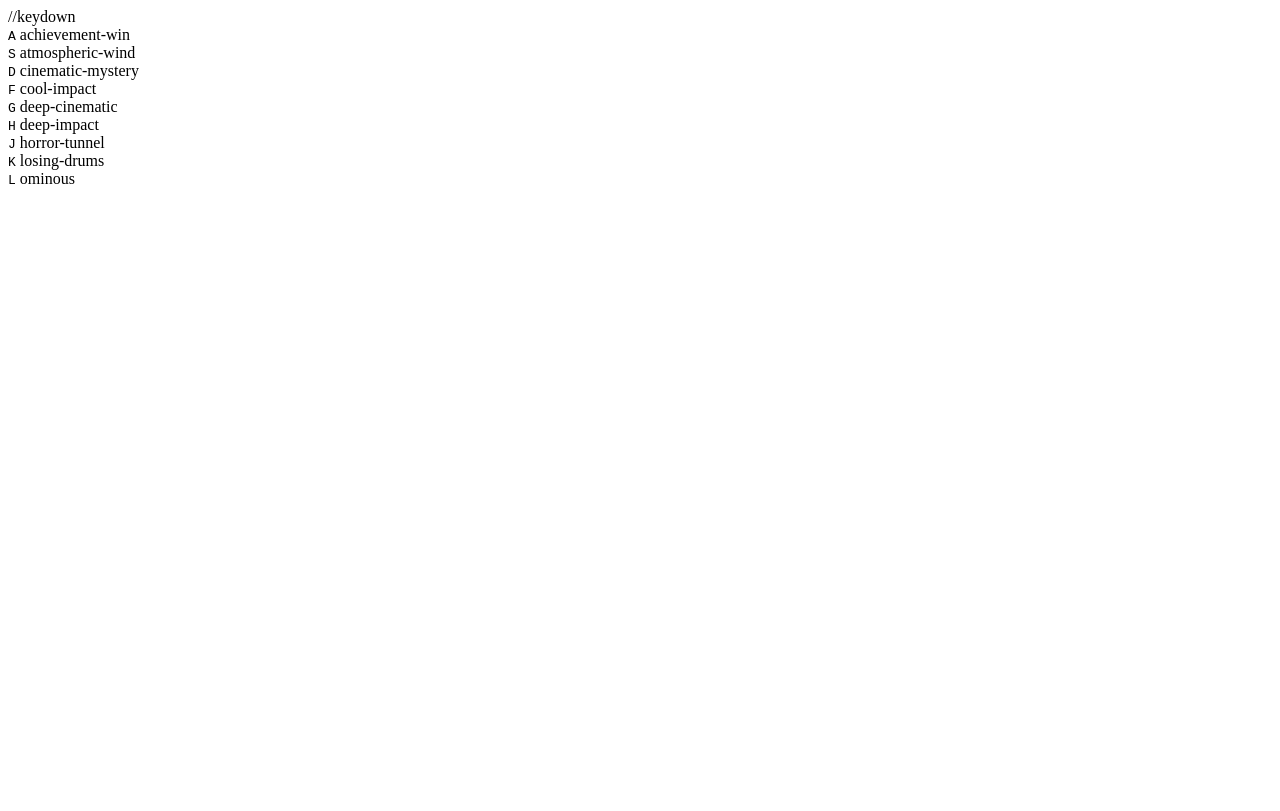
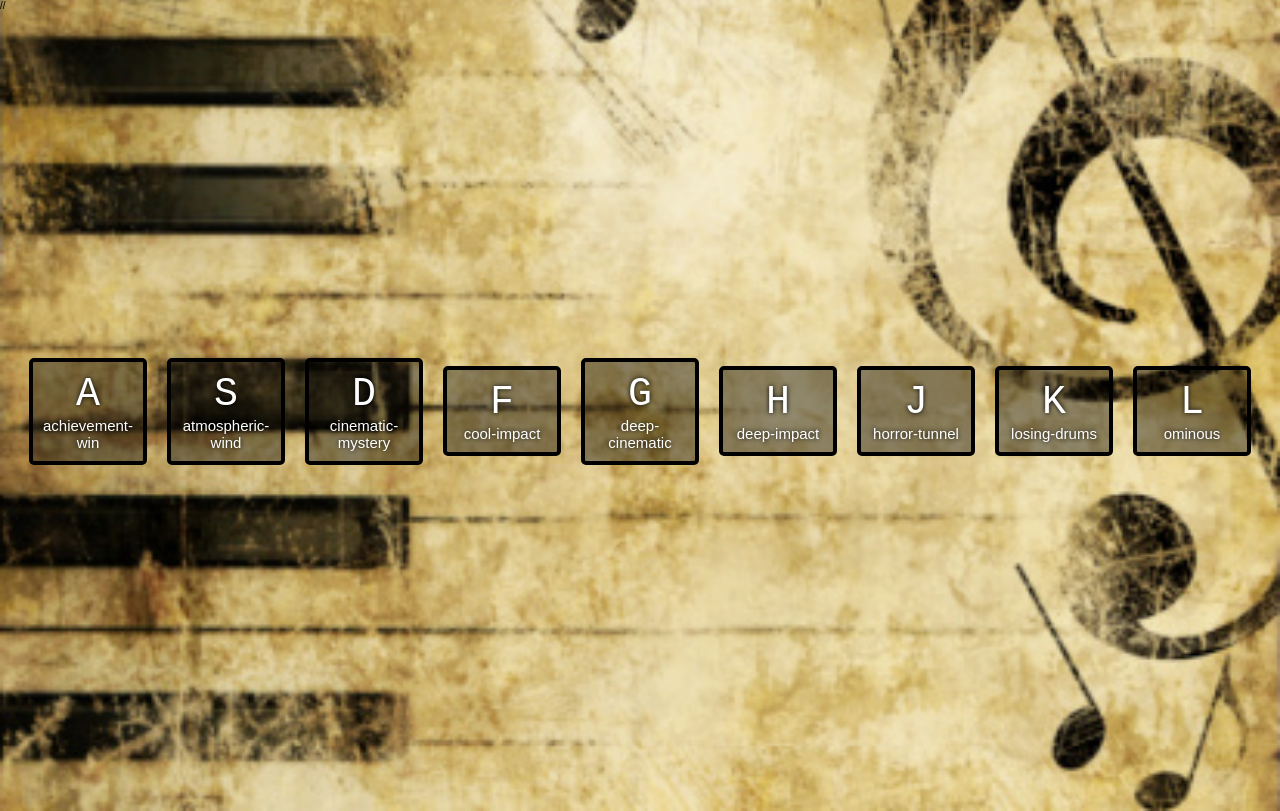
Before and after one commit to aastha-design/javascript, a plain HTML site: page index.html in a window 1280 px wide. Drawn offline with Linux system fonts and the light colour scheme.

Commit message:
adding the contents of drum kit folder

```diff
--- a/index.html
+++ b/index.html
@@ -1,10 +1,8 @@
-//keydown
-
-
 <!DOCTYPE html>
 <html>
     <head>
         <title>Js drum kit</title>
+        //<link rel="stylesheet" href="style.css">
         <link href="style.css">
     </head>
     <body>
@@ -69,10 +67,24 @@
         <script>
             window.addEventListener('keydown',function(e){
                 let audio=document.querySelector(`audio[data-key="${e.keyCode}"]`);
+                let key=document.querySelector(`.key[data-key="${e.keyCode}"]`);
+                //console.log(key);
+
                 //console.log(audio);
                 if(!audio) return//stop the function from executing
+                audio.currentTime=0;//rewind to the start
                 audio.play();
+                key.classList.add('playing');
             })
+
+
+            function removeTransition(){
+                key.classList.remove('playing');
+            }
+
+            const keys=document.querySelectorAll('.key');
+            console.log(keys);
+            keys.forEach(key =>key.addEventListener('transitioned',removeTransition));
         </script>
 
 
--- a/style.css
+++ b/style.css
@@ -0,0 +1,51 @@
+html {
+    font-size: 10px;
+    background: url('./bg_image.jpg') bottom center;
+    background-size: cover;
+  }
+
+  body,html {
+    margin: 0;
+    padding: 0;
+    font-family: sans-serif;
+  }
+
+  .keys {
+    display: flex;
+    flex: 1;
+    min-height: 100vh;
+    align-items: center;
+    justify-content: center;
+  }
+
+  .key {
+    border: .4rem solid black;
+    border-radius: .5rem;
+    margin: 1rem;
+    font-size: 1.5rem;
+    padding: 1rem .5rem;
+    transition: all .07s ease;
+    width: 10rem;
+    text-align: center;
+    color: white;
+    background: rgba(0,0,0,0.4);
+    text-shadow: 0 0 .5rem black;
+  }
+
+  .playing {
+    transform: scale(1.1);
+    border-color: #ffc600;
+    box-shadow: 0 0 1rem #ffc600;
+  }
+
+  kbd {
+    display: block;
+    font-size: 4rem;
+  }
+
+  .sound {
+    font-size: 1.2rem;
+    text-transform: uppercase;
+    letter-spacing: .1rem;
+    color: #ffc600;
+  }
```
Also changed, not shown: bg_image.jpg (added).
